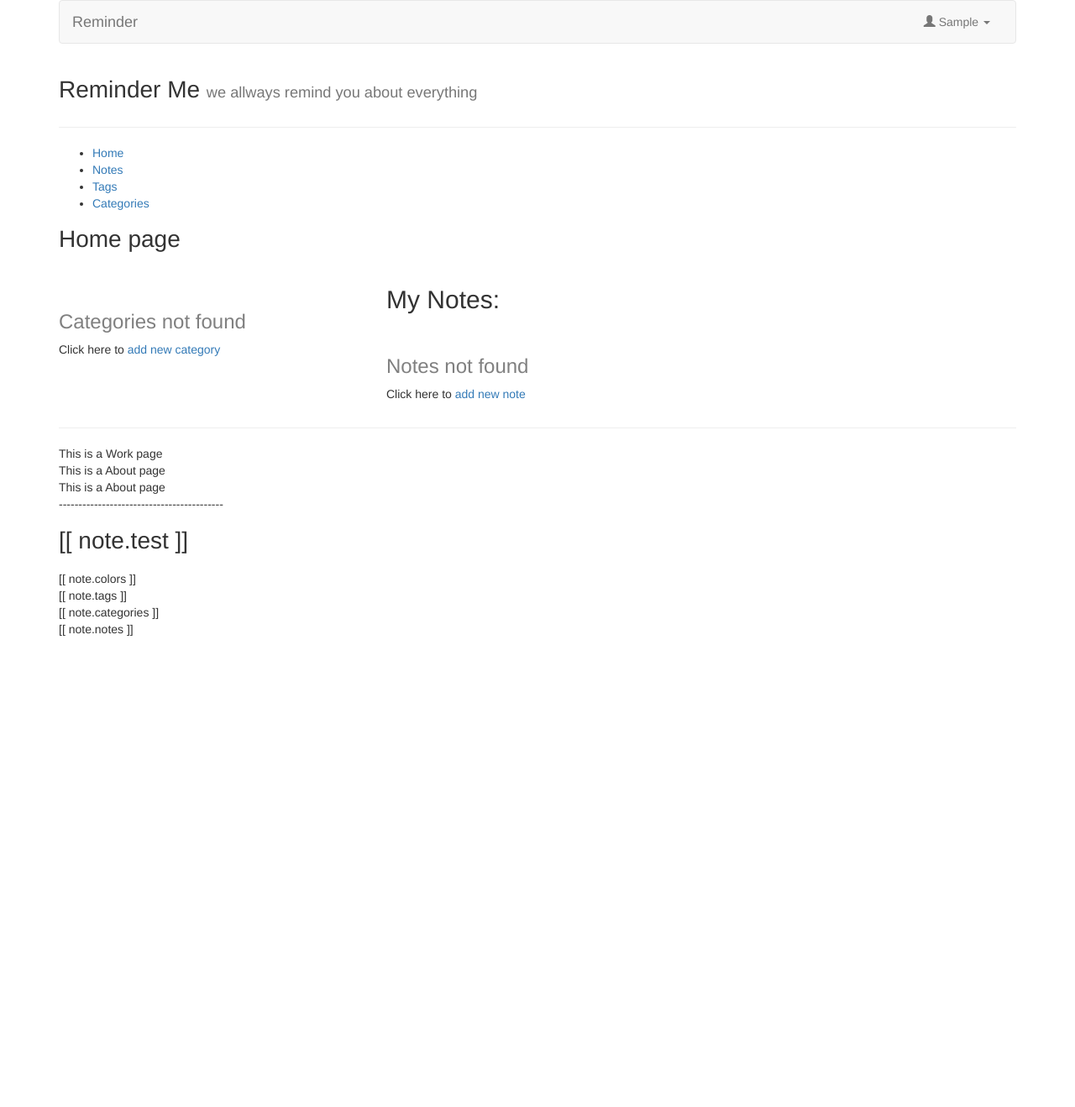
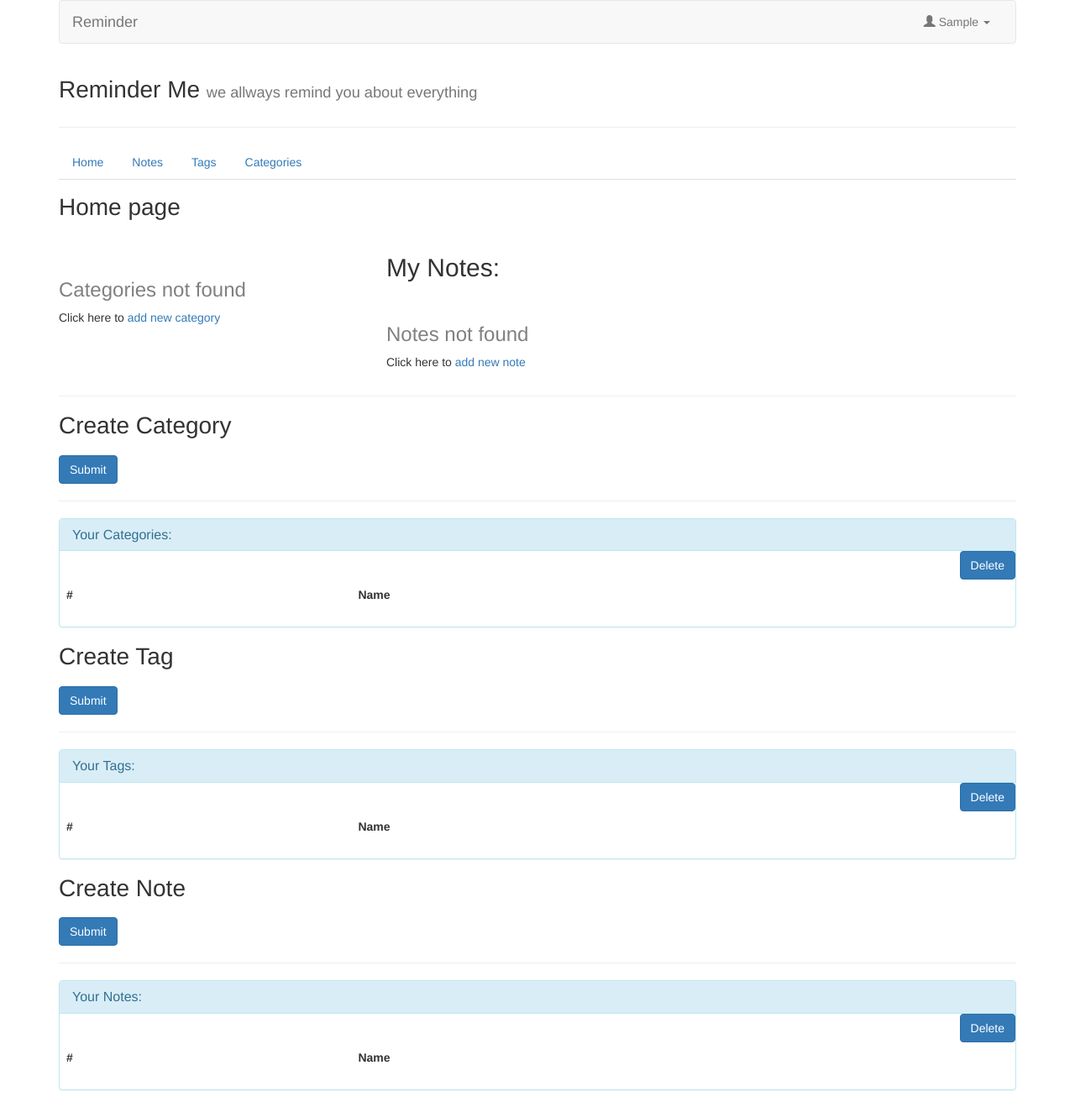
Before and after one commit to VorobiovKir/reminder_rest, a Django app: page / in a window 1280 px wide. Shown: the whole page at 84% size. Before the commit the page ends 757 px from the top, so only its background shows below. Run offline with Django 3.2, Linux system fonts and the light colour scheme; the visitor is signed in with stand-in values (Sample User, id 1); data that the repository does not hold is empty; some libraries are stand-ins or nearby versions.

Commit message:
add template

```diff
--- a/reminder/note/models.py
+++ b/reminder/note/models.py
@@ -37,7 +37,7 @@ class Notes(models.Model):
     author = models.ForeignKey('auth.User')
 
     def __unicode__(self):
-        return self.name
+        return self.title
 
     class Meta:
         ordering = ('pub_date', )
--- a/reminder/note/serializers.py
+++ b/reminder/note/serializers.py
@@ -36,8 +36,10 @@ class CategoriesSerializer(serializers.ModelSerializer):
 class NotesSerializer(serializers.ModelSerializer):
 
     author = serializers.ReadOnlyField(source='author.username')
+    tag = TagsSerializer(many=True)
+    category = CategoriesSerializer(many=True)
 
     class Meta:
         model = Notes
         fields = ('id', 'title', 'context', 'pub_date',
-                  'color', 'tag', 'category', 'author')
+                  'color', 'tag', 'category', 'author', 'tag')
--- a/reminder/note/templates/note/note.html
+++ b/reminder/note/templates/note/note.html
@@ -27,20 +27,24 @@
 
 
 {% block content %}
+
+    <!-- PANEL START -->
     <div ng-app="note" ng-cloak>
     <div class="menu" ng-controller="PanelController as panel">
-        <ul>
-            <li><a href ng-click="panel.selectTab(1);" ng-class="{ active: panel.isSelected(1) }">Home</a></li>
-            <li><a href ng-click="panel.selectTab(2);" ng-class="{ active: panel.isSelected(2) }">Notes</a></li>
-            <li><a href ng-click="panel.selectTab(3);" ng-class="{ active: panel.isSelected(3) }">Tags</a></li>
-            <li><a href ng-click="panel.selectTab(4);" ng-class="{ active: panel.isSelected(4) }">Categories</a></li>
+        <ul class="nav nav-tabs">
+            <li><a role="presentation" href ng-click="panel.selectTab(1);" ng-class="{ active: panel.isSelected(1) }">Home</a></li>
+            <li><a role="presentation" href ng-click="panel.selectTab(2);" ng-class="{ active: panel.isSelected(2) }">Notes</a></li>
+            <li><a role="presentation" href ng-click="panel.selectTab(3);" ng-class="{ active: panel.isSelected(3) }">Tags</a></li>
+            <li><a role="presentation" href ng-click="panel.selectTab(4);" ng-class="{ active: panel.isSelected(4) }">Categories</a></li>
         </ul>
+    <!-- PANEL END -->
+
         <div ng-controller='NoteController as note'>
 
             <div ng-show="panel.isSelected(1)">
                 <h1>Home page</h1>
                 <div class="row">
-                    <div class="left col-md-3">
+                    <div class="left col-sm-3">
                         <div ng-hide='note.categories.length'>
                             <h3 style="color: gray; margin-top: 50px;">Categories not found</h3>
                             <p>Click here to <a href="#">add new category</a></p>
@@ -53,12 +57,11 @@
                         </ul>
                     </div>
 
-                    <div class="right col-md-8 col-md-offset-1">
+                    <div class="right col-sm-8 col-sm-offset-1">
                         <h2>My Notes: </h2>
                         <div ng-hide='note.notes.length'>
                             <h3 style="color: gray; margin-top: 50px;">Notes not found</h3>
                             <p>Click here to <a href="#">add new note</a></p>
-                        </div>
                         </div>
 
                         <div ng-repeat='note in note.notes'>
@@ -82,15 +85,16 @@
                                     [[ note.context ]]
                                     <div ng-show='note.tag.length'>
                                         <hr>
-                                        <span ng-repeat='t in note.tag'>
-                                            <a href="#"><span class="glyphicon glyphicon glyphicon-tags"></span> [[ t ]]</a>
+                                        <span ng-repeat='tag in note.tag'>
+                                            <a href="#"><span class="glyphicon glyphicon glyphicon-tags"></span> [[ tag.name ]]</a>
                                         </span>
                                     </div>
                                     <div ng-show='note.category.length'>
                                         <hr>
-                                        <span ng-repeat='c in note.category'>
-                                            <a href="#">@ [[ c ]]</a>
+                                        <span ng-repeat='category in note.category'>
+                                            <a href="#">@ [[ category.name ]]</a>
                                         </span>
+                                    </div>
                                 </div>
                             </div>
                         </div>
@@ -100,22 +104,136 @@
 
             <hr>
 
-            <div ng-show="panel.isSelected(2)">This is a Work page</div>
-            <div ng-show="panel.isSelected(3)">This is a About page</div>
-            <div ng-show="panel.isSelected(4)">This is a About page</div>
+            <div ng-show="panel.isSelected(4)">
+
+                    <form action="#" method="POST" class="form login_form">
+
+                        <h1>Create Category</h1>
+                            <button type="submit" class="btn btn-primary">
+                                 Submit
+                            </button>
+
+                    </form>
+                    <hr>
+                    <div class="panel panel-info">
+                        <div class="panel-heading">
+                            <h3 class="panel-title">Your Categories:</h3>
+                        </div>
+                        <form action="#" method="POST">
+                            <button type="submit" class="btn btn-primary pull-right">
+                                Delete
+                            </button>
+
+                            <table class="table table-hover">
+                                <thead style="font-weight: bold;">
+                                    <tr>
+                                        <td>#</td>
+                                        <td>Name</td>
+                                    </tr>
+                                </thead>
+                                <tbody>
+                                    <div ng-show='note.categories.length'>
+                                        <tr ng-repeat='category in note.categories'>
+                                            <td><input type="checkbox" name="remove_cat" value=""></td>
+                                            <td><a href=""> [[category.name]]</a></td>
+                                            <td><a href="" onclick="return confirm('Do you want to delete?');"><span class="glyphicon glyphicon-remove"></span></a></td>
+                                        </tr>
+                                    </div>
+                                </tbody>
+                            </table>
+                        </form>
+                    </div>
+
+            </div>
+
+
+            <div ng-show="panel.isSelected(3)">
+
+                <form action="#" method="POST" class="form login_form">
+
+                    <h1>Create Tag</h1>
+                        <button type="submit" class="btn btn-primary">
+                             Submit
+                        </button>
+
+                </form>
+                <hr>
+                <div class="panel panel-info">
+                    <div class="panel-heading">
+                        <h3 class="panel-title">Your Tags:</h3>
+                    </div>
+                    <form action="#" method="POST">
+                        <button type="submit" class="btn btn-primary pull-right">
+                            Delete
+                        </button>
+
+                        <table class="table table-hover">
+                            <thead style="font-weight: bold;">
+                                <tr>
+                                    <td>#</td>
+                                    <td>Name</td>
+                                </tr>
+                            </thead>
+                            <tbody>
+                                <div ng-show='note.tags.length'>
+                                    <tr ng-repeat='tag in note.tags'>
+                                        <td><input type="checkbox" name="remove_cat" value=""></td>
+                                        <td><a href=""> [[tag.name]]</a></td>
+                                        <td><a href="" onclick="return confirm('Do you want to delete?');"><span class="glyphicon glyphicon-remove"></span></a></td>
+                                    </tr>
+                                </div>
+                            </tbody>
+                        </table>
+                    </form>
+                </div>
+
+            </div>
+
+            <div ng-show="panel.isSelected(2)">
+
+                <form action="#" method="POST" class="form login_form">
+
+                    <h1>Create Note</h1>
+                        <button type="submit" class="btn btn-primary">
+                             Submit
+                        </button>
+
+                </form>
+                <hr>
+                <div class="panel panel-info">
+                    <div class="panel-heading">
+                        <h3 class="panel-title">Your Notes:</h3>
+                    </div>
+                    <form action="#" method="POST">
+                        <button type="submit" class="btn btn-primary pull-right">
+                            Delete
+                        </button>
+
+                        <table class="table table-hover">
+                            <thead style="font-weight: bold;">
+                                <tr>
+                                    <td>#</td>
+                                    <td>Name</td>
+                                </tr>
+                            </thead>
+                            <tbody>
+                                <div ng-show='note.notes.length'>
+                                    <tr ng-repeat='note in note.notes'>
+                                        <td><input type="checkbox" name="remove_cat" value=""></td>
+                                        <td><a href=""> [[note.title]]</a></td>
+                                        <td><a href="" onclick="return confirm('Do you want to delete?');"><span class="glyphicon glyphicon-remove"></span></a></td>
+                                    </tr>
+                                </div>
+                            </tbody>
+                        </table>
+                    </form>
+                </div>
+
+            </div>
 
         </div>
     </div>
 
-    <p>------------------------------------------</p>
-    <div ng-controller='NoteController as note'>
-    <h1>[[ note.test ]]</h1>
-    <div>[[ note.colors ]]</div>
-    <div>[[ note.tags ]]</div>
-    <div>[[ note.categories ]]</div>
-    <div>[[ note.notes ]]</div>
-    </div>
-    </div>
 
 <script type="text/javascript">
 
@@ -143,6 +261,7 @@
         });
         $http.get('/categories/').success(function(data) {
             that.categories = data;
+            console.log(data);
         });
         $http.get('/notes/').success(function(data) {
             that.notes = data;
```
Lines whose indentation alone changed are shown as unchanged.
